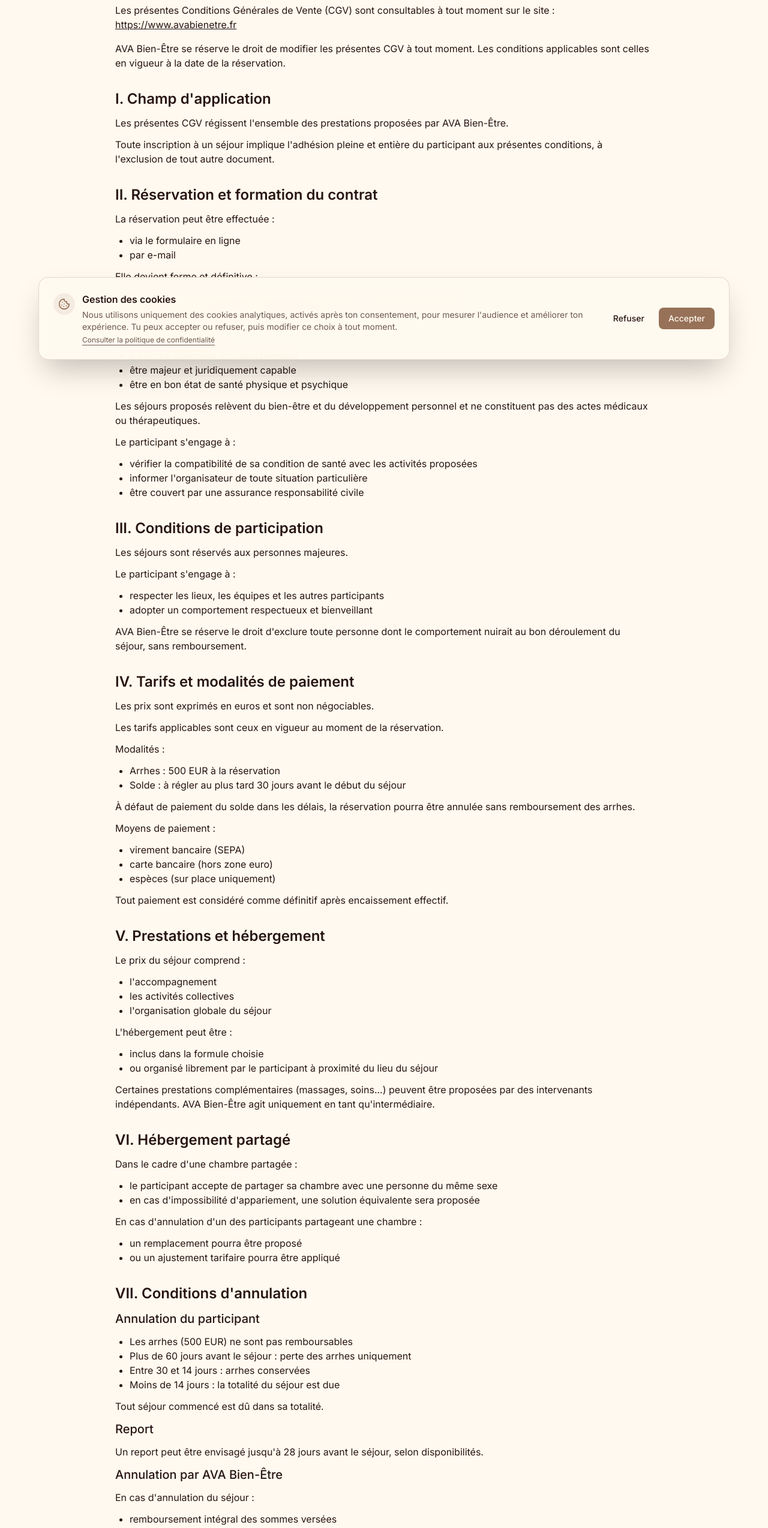
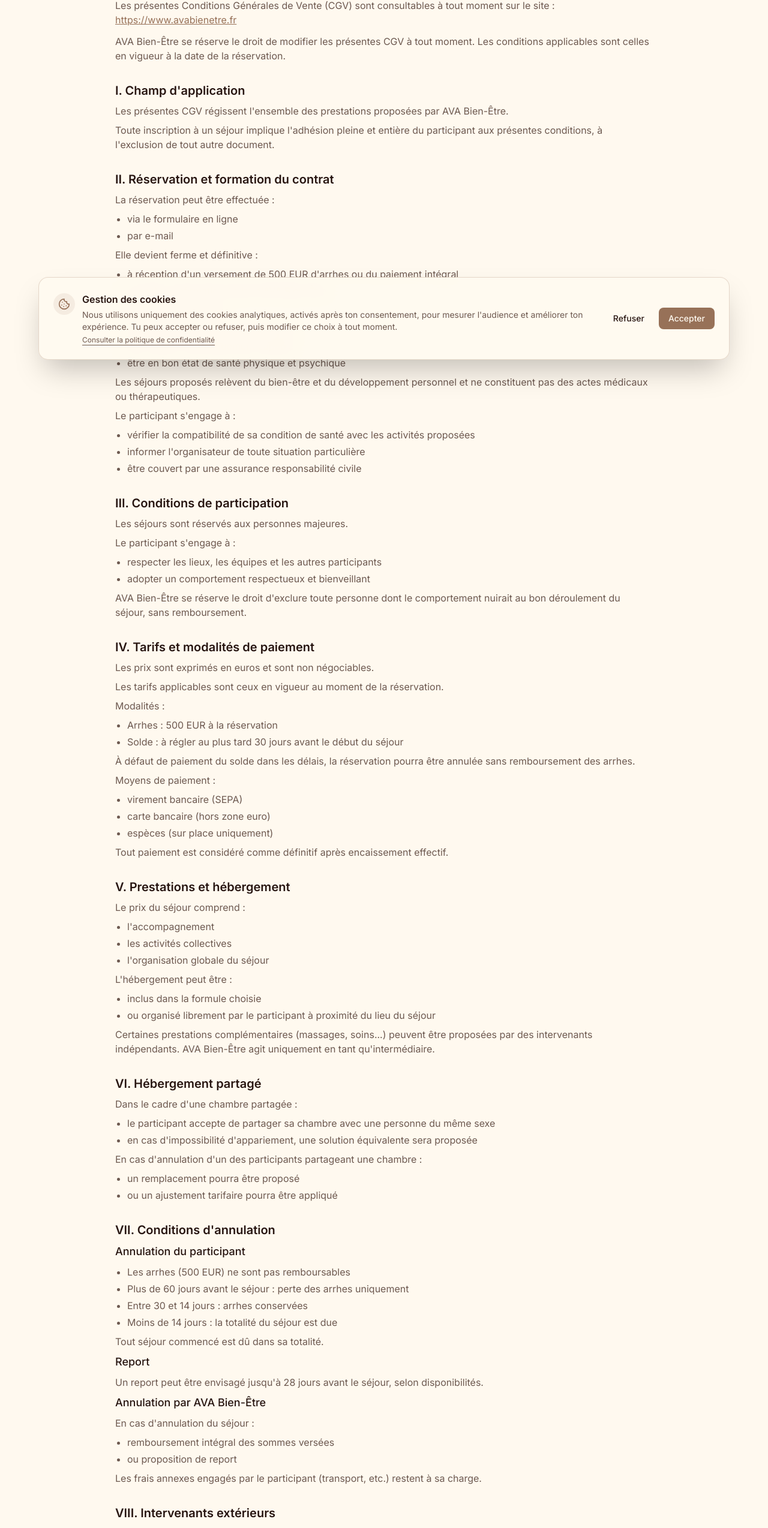
Before and after one commit to stephanemalho/ava-template, a Next.js app: page /conditions-generales-de-vente in a window 1280 px wide. Shown: the part 176-2724 px from the top of the page at 60% size. Built offline with nearby package versions, Linux system fonts and the light colour scheme; no server answers.

Commit message:
✨ add style

```diff
--- a/app/conditions-generales-de-vente/page.tsx
+++ b/app/conditions-generales-de-vente/page.tsx
@@ -19,241 +19,241 @@
   const lastMod = returnLastmod(siteConfig.pages.cgv)
 
   return (
-    <main className="px-4 py-16">
-      <article className="mx-auto max-w-4xl space-y-8">
-        <header className="space-y-4">
-          <h1 className="text-3xl font-bold">Conditions Générales de Vente - AVA Bien-Être</h1>
-          <p>
+    <main className="py-16">
+      <div className="container mx-auto max-w-4xl space-y-8">
+        <header className="space-y-3">
+          <h1 className="text-base font-bold md:text-2xl">Conditions Générales de Vente - AVA Bien-Être</h1>
+          <p className="text-muted-foreground">
             Les présentes Conditions Générales de Vente (CGV) sont consultables à tout moment sur le site :{" "}
-            <a href="https://www.avabienetre.fr" target="_blank" rel="noreferrer" className="underline">
+            <a href="https://www.avabienetre.fr" target="_blank" rel="noreferrer" className="text-primary underline">
               https://www.avabienetre.fr
             </a>
           </p>
-          <p>
+          <p className="text-muted-foreground">
             AVA Bien-Être se réserve le droit de modifier les présentes CGV à tout moment. Les conditions applicables
             sont celles en vigueur à la date de la réservation.
           </p>
         </header>
 
-        <section className="space-y-3">
-          <h2 className="text-2xl font-semibold">I. Champ d&apos;application</h2>
-          <p>Les présentes CGV régissent l&apos;ensemble des prestations proposées par AVA Bien-Être.</p>
-          <p>
+        <section className="space-y-2">
+          <h2 className="text-base font-semibold md:text-xl">I. Champ d&apos;application</h2>
+          <p className="text-muted-foreground">Les présentes CGV régissent l&apos;ensemble des prestations proposées par AVA Bien-Être.</p>
+          <p className="text-muted-foreground">
             Toute inscription à un séjour implique l&apos;adhésion pleine et entière du participant aux présentes
             conditions, à l&apos;exclusion de tout autre document.
           </p>
         </section>
 
-        <section className="space-y-3">
-          <h2 className="text-2xl font-semibold">II. Réservation et formation du contrat</h2>
-          <p>La réservation peut être effectuée :</p>
-          <ul className="list-disc pl-6">
+        <section className="space-y-2">
+          <h2 className="text-base font-semibold md:text-xl">II. Réservation et formation du contrat</h2>
+          <p className="text-muted-foreground">La réservation peut être effectuée :</p>
+          <ul className="list-disc space-y-1 pl-5 text-muted-foreground">
             <li>via le formulaire en ligne</li>
             <li>par e-mail</li>
           </ul>
-          <p>Elle devient ferme et définitive :</p>
-          <ul className="list-disc pl-6">
+          <p className="text-muted-foreground">Elle devient ferme et définitive :</p>
+          <ul className="list-disc space-y-1 pl-5 text-muted-foreground">
             <li>à réception d&apos;un versement de 500 EUR d&apos;arrhes ou du paiement intégral</li>
             <li>et après confirmation écrite d&apos;AVA Bien-Être</li>
           </ul>
-          <p>Le participant reconnaît :</p>
-          <ul className="list-disc pl-6">
+          <p className="text-muted-foreground">Le participant reconnaît :</p>
+          <ul className="list-disc space-y-1 pl-5 text-muted-foreground">
             <li>s&apos;inscrire librement et volontairement</li>
             <li>être majeur et juridiquement capable</li>
             <li>être en bon état de santé physique et psychique</li>
           </ul>
-          <p>
+          <p className="text-muted-foreground">
             Les séjours proposés relèvent du bien-être et du développement personnel et ne constituent pas des actes
             médicaux ou thérapeutiques.
           </p>
-          <p>Le participant s&apos;engage à :</p>
-          <ul className="list-disc pl-6">
+          <p className="text-muted-foreground">Le participant s&apos;engage à :</p>
+          <ul className="list-disc space-y-1 pl-5 text-muted-foreground">
             <li>vérifier la compatibilité de sa condition de santé avec les activités proposées</li>
             <li>informer l&apos;organisateur de toute situation particulière</li>
             <li>être couvert par une assurance responsabilité civile</li>
           </ul>
         </section>
 
-        <section className="space-y-3">
-          <h2 className="text-2xl font-semibold">III. Conditions de participation</h2>
-          <p>Les séjours sont réservés aux personnes majeures.</p>
-          <p>Le participant s&apos;engage à :</p>
-          <ul className="list-disc pl-6">
+        <section className="space-y-2">
+          <h2 className="text-base font-semibold md:text-xl">III. Conditions de participation</h2>
+          <p className="text-muted-foreground">Les séjours sont réservés aux personnes majeures.</p>
+          <p className="text-muted-foreground">Le participant s&apos;engage à :</p>
+          <ul className="list-disc space-y-1 pl-5 text-muted-foreground">
             <li>respecter les lieux, les équipes et les autres participants</li>
             <li>adopter un comportement respectueux et bienveillant</li>
           </ul>
-          <p>
+          <p className="text-muted-foreground">
             AVA Bien-Être se réserve le droit d&apos;exclure toute personne dont le comportement nuirait au bon
             déroulement du séjour, sans remboursement.
           </p>
         </section>
 
-        <section className="space-y-3">
-          <h2 className="text-2xl font-semibold">IV. Tarifs et modalités de paiement</h2>
-          <p>Les prix sont exprimés en euros et sont non négociables.</p>
-          <p>Les tarifs applicables sont ceux en vigueur au moment de la réservation.</p>
-          <p>Modalités :</p>
-          <ul className="list-disc pl-6">
+        <section className="space-y-2">
+          <h2 className="text-base font-semibold md:text-xl">IV. Tarifs et modalités de paiement</h2>
+          <p className="text-muted-foreground">Les prix sont exprimés en euros et sont non négociables.</p>
+          <p className="text-muted-foreground">Les tarifs applicables sont ceux en vigueur au moment de la réservation.</p>
+          <p className="text-muted-foreground">Modalités :</p>
+          <ul className="list-disc space-y-1 pl-5 text-muted-foreground">
             <li>Arrhes : 500 EUR à la réservation</li>
             <li>Solde : à régler au plus tard 30 jours avant le début du séjour</li>
           </ul>
-          <p>
+          <p className="text-muted-foreground">
             À défaut de paiement du solde dans les délais, la réservation pourra être annulée sans remboursement des
             arrhes.
           </p>
-          <p>Moyens de paiement :</p>
-          <ul className="list-disc pl-6">
+          <p className="text-muted-foreground">Moyens de paiement :</p>
+          <ul className="list-disc space-y-1 pl-5 text-muted-foreground">
             <li>virement bancaire (SEPA)</li>
             <li>carte bancaire (hors zone euro)</li>
             <li>espèces (sur place uniquement)</li>
           </ul>
-          <p>Tout paiement est considéré comme définitif après encaissement effectif.</p>
+          <p className="text-muted-foreground">Tout paiement est considéré comme définitif après encaissement effectif.</p>
         </section>
 
-        <section className="space-y-3">
-          <h2 className="text-2xl font-semibold">V. Prestations et hébergement</h2>
-          <p>Le prix du séjour comprend :</p>
-          <ul className="list-disc pl-6">
+        <section className="space-y-2">
+          <h2 className="text-base font-semibold md:text-xl">V. Prestations et hébergement</h2>
+          <p className="text-muted-foreground">Le prix du séjour comprend :</p>
+          <ul className="list-disc space-y-1 pl-5 text-muted-foreground">
             <li>l&apos;accompagnement</li>
             <li>les activités collectives</li>
             <li>l&apos;organisation globale du séjour</li>
           </ul>
-          <p>L&apos;hébergement peut être :</p>
-          <ul className="list-disc pl-6">
+          <p className="text-muted-foreground">L&apos;hébergement peut être :</p>
+          <ul className="list-disc space-y-1 pl-5 text-muted-foreground">
             <li>inclus dans la formule choisie</li>
             <li>ou organisé librement par le participant à proximité du lieu du séjour</li>
           </ul>
-          <p>
+          <p className="text-muted-foreground">
             Certaines prestations complémentaires (massages, soins...) peuvent être proposées par des intervenants
             indépendants. AVA Bien-Être agit uniquement en tant qu&apos;intermédiaire.
           </p>
         </section>
 
-        <section className="space-y-3">
-          <h2 className="text-2xl font-semibold">VI. Hébergement partagé</h2>
-          <p>Dans le cadre d&apos;une chambre partagée :</p>
-          <ul className="list-disc pl-6">
+        <section className="space-y-2">
+          <h2 className="text-base font-semibold md:text-xl">VI. Hébergement partagé</h2>
+          <p className="text-muted-foreground">Dans le cadre d&apos;une chambre partagée :</p>
+          <ul className="list-disc space-y-1 pl-5 text-muted-foreground">
             <li>le participant accepte de partager sa chambre avec une personne du même sexe</li>
             <li>en cas d&apos;impossibilité d&apos;appariement, une solution équivalente sera proposée</li>
           </ul>
-          <p>En cas d&apos;annulation d&apos;un des participants partageant une chambre :</p>
-          <ul className="list-disc pl-6">
+          <p className="text-muted-foreground">En cas d&apos;annulation d&apos;un des participants partageant une chambre :</p>
+          <ul className="list-disc space-y-1 pl-5 text-muted-foreground">
             <li>un remplacement pourra être proposé</li>
             <li>ou un ajustement tarifaire pourra être appliqué</li>
           </ul>
         </section>
 
-        <section className="space-y-3">
-          <h2 className="text-2xl font-semibold">VII. Conditions d&apos;annulation</h2>
-          <h3 className="text-xl font-medium">Annulation du participant</h3>
-          <ul className="list-disc pl-6">
+        <section className="space-y-2">
+          <h2 className="text-base font-semibold md:text-xl">VII. Conditions d&apos;annulation</h2>
+          <h3 className="text-base font-medium text-foreground md:text-lg">Annulation du participant</h3>
+          <ul className="list-disc space-y-1 pl-5 text-muted-foreground">
             <li>Les arrhes (500 EUR) ne sont pas remboursables</li>
             <li>Plus de 60 jours avant le séjour : perte des arrhes uniquement</li>
             <li>Entre 30 et 14 jours : arrhes conservées</li>
             <li>Moins de 14 jours : la totalité du séjour est due</li>
           </ul>
-          <p>Tout séjour commencé est dû dans sa totalité.</p>
+          <p className="text-muted-foreground">Tout séjour commencé est dû dans sa totalité.</p>
 
-          <h3 className="text-xl font-medium">Report</h3>
-          <p>Un report peut être envisagé jusqu&apos;à 28 jours avant le séjour, selon disponibilités.</p>
+          <h3 className="text-base font-medium text-foreground md:text-lg">Report</h3>
+          <p className="text-muted-foreground">Un report peut être envisagé jusqu&apos;à 28 jours avant le séjour, selon disponibilités.</p>
 
-          <h3 className="text-xl font-medium">Annulation par AVA Bien-Être</h3>
-          <p>En cas d&apos;annulation du séjour :</p>
-          <ul className="list-disc pl-6">
+          <h3 className="text-base font-medium text-foreground md:text-lg">Annulation par AVA Bien-Être</h3>
+          <p className="text-muted-foreground">En cas d&apos;annulation du séjour :</p>
+          <ul className="list-disc space-y-1 pl-5 text-muted-foreground">
             <li>remboursement intégral des sommes versées</li>
             <li>ou proposition de report</li>
           </ul>
-          <p>Les frais annexes engagés par le participant (transport, etc.) restent à sa charge.</p>
+          <p className="text-muted-foreground">Les frais annexes engagés par le participant (transport, etc.) restent à sa charge.</p>
         </section>
 
-        <section className="space-y-3">
-          <h2 className="text-2xl font-semibold">VIII. Intervenants extérieurs</h2>
-          <p>Dans le cadre des séjours, des intervenants extérieurs peuvent participer à certaines activités.</p>
-          <p>Ces interventions s&apos;inscrivent dans une démarche de bien-être et de développement personnel.</p>
-          <p>Elles ne constituent pas :</p>
-          <ul className="list-disc pl-6">
+        <section className="space-y-2">
+          <h2 className="text-base font-semibold md:text-xl">VIII. Intervenants extérieurs</h2>
+          <p className="text-muted-foreground">Dans le cadre des séjours, des intervenants extérieurs peuvent participer à certaines activités.</p>
+          <p className="text-muted-foreground">Ces interventions s&apos;inscrivent dans une démarche de bien-être et de développement personnel.</p>
+          <p className="text-muted-foreground">Elles ne constituent pas :</p>
+          <ul className="list-disc space-y-1 pl-5 text-muted-foreground">
             <li>un acte médical</li>
             <li>une pratique thérapeutique réglementée</li>
           </ul>
-          <p>Les intervenants agissent de manière indépendante.</p>
-          <p>
+          <p className="text-muted-foreground">Les intervenants agissent de manière indépendante.</p>
+          <p className="text-muted-foreground">
             AVA Bien-Être ne saurait être tenu responsable des propos, pratiques ou accompagnements proposés par ces
             intervenants.
           </p>
-          <p>
+          <p className="text-muted-foreground">
             AVA Bien-Être se réserve le droit de modifier le programme ou les intervenants sans que cela ne constitue
             un motif de remboursement.
           </p>
         </section>
 
-        <section className="space-y-3">
-          <h2 className="text-2xl font-semibold">IX. Responsabilité</h2>
-          <p>Chaque participant reste responsable de sa participation aux activités.</p>
-          <p>AVA Bien-Être ne pourra être tenu responsable :</p>
-          <ul className="list-disc pl-6">
+        <section className="space-y-2">
+          <h2 className="text-base font-semibold md:text-xl">IX. Responsabilité</h2>
+          <p className="text-muted-foreground">Chaque participant reste responsable de sa participation aux activités.</p>
+          <p className="text-muted-foreground">AVA Bien-Être ne pourra être tenu responsable :</p>
+          <ul className="list-disc space-y-1 pl-5 text-muted-foreground">
             <li>des conséquences liées à une condition de santé non signalée</li>
             <li>des incidents liés à une mauvaise appréciation personnelle</li>
           </ul>
-          <p>Les effets personnels restent sous la responsabilité du participant.</p>
+          <p className="text-muted-foreground">Les effets personnels restent sous la responsabilité du participant.</p>
         </section>
 
-        <section className="space-y-3">
-          <h2 className="text-2xl font-semibold">X. Règles de sécurité et de vie</h2>
-          <p>Il est interdit :</p>
-          <ul className="list-disc pl-6">
+        <section className="space-y-2">
+          <h2 className="text-base font-semibold md:text-xl">X. Règles de sécurité et de vie</h2>
+          <p className="text-muted-foreground">Il est interdit :</p>
+          <ul className="list-disc space-y-1 pl-5 text-muted-foreground">
             <li>de fumer à l&apos;intérieur des bâtiments</li>
             <li>d&apos;allumer bougies, encens ou feux</li>
           </ul>
-          <p>Les animaux ne sont admis que si le lieu le permet.</p>
+          <p className="text-muted-foreground">Les animaux ne sont admis que si le lieu le permet.</p>
         </section>
 
-        <section className="space-y-3">
-          <h2 className="text-2xl font-semibold">XI. Droit à l&apos;image</h2>
-          <p>
+        <section className="space-y-2">
+          <h2 className="text-base font-semibold md:text-xl">XI. Droit à l&apos;image</h2>
+          <p className="text-muted-foreground">
             Sauf opposition écrite préalable, le participant autorise AVA Bien-Être à utiliser des photos ou vidéos
             prises lors du séjour à des fins de communication.
           </p>
         </section>
 
-        <section className="space-y-3">
-          <h2 className="text-2xl font-semibold">XII. Données personnelles</h2>
-          <p>
+        <section className="space-y-2">
+          <h2 className="text-base font-semibold md:text-xl">XII. Données personnelles</h2>
+          <p className="text-muted-foreground">
             Les données collectées sont utilisées uniquement dans le cadre de la gestion des séjours et ne sont pas
             transmises à des tiers sans consentement.
           </p>
         </section>
 
-        <section className="space-y-3">
-          <h2 className="text-2xl font-semibold">XIII. Droit applicable</h2>
-          <p>Les présentes CGV sont soumises au droit français.</p>
+        <section className="space-y-2">
+          <h2 className="text-base font-semibold md:text-xl">XIII. Droit applicable</h2>
+          <p className="text-muted-foreground">Les présentes CGV sont soumises au droit français.</p>
         </section>
 
-        <section className="space-y-3">
-          <h2 className="text-2xl font-semibold">XIV. Informations légales</h2>
-          <ul className="list-disc pl-6">
+        <section className="space-y-2">
+          <h2 className="text-base font-semibold md:text-xl">XIV. Informations légales</h2>
+          <ul className="list-disc space-y-1 pl-5 text-muted-foreground">
             <li>Siège : 800 chemin de la Liambe, 71480 Dommartin-les-Cuiseaux</li>
             <li>Lieu des séjours : variable selon les sessions</li>
           </ul>
         </section>
 
-        <section className="space-y-3">
-          <h2 className="text-2xl font-semibold">XV. Médiation à la consommation</h2>
-          <p>Conformément aux dispositions du Code de la consommation, le client peut recourir gratuitement à un médiateur :</p>
-          <p>
+        <section className="space-y-2">
+          <h2 className="text-base font-semibold md:text-xl">XV. Médiation à la consommation</h2>
+          <p className="text-muted-foreground">Conformément aux dispositions du Code de la consommation, le client peut recourir gratuitement à un médiateur :</p>
+          <p className="text-muted-foreground">
             CM2C - 49 Rue de Ponthieu, 75008 Paris
             <br />
-            <a href="https://www.cm2c.net" target="_blank" rel="noreferrer" className="underline">
+            <a href="https://www.cm2c.net" target="_blank" rel="noreferrer" className="text-primary underline">
               www.cm2c.net
             </a>
           </p>
-          <p>
+          <p className="text-muted-foreground">
             Avant toute médiation, une réclamation écrite doit être adressée à AVA Bien-Être. À défaut de réponse
             satisfaisante dans un délai de 45 jours, le médiateur pourra être saisi.
           </p>
         </section>
 
         <p className="text-sm text-muted-foreground">Dernière mise à jour : {lastMod}</p>
-      </article>
+      </div>
     </main>
   )
 }
```
